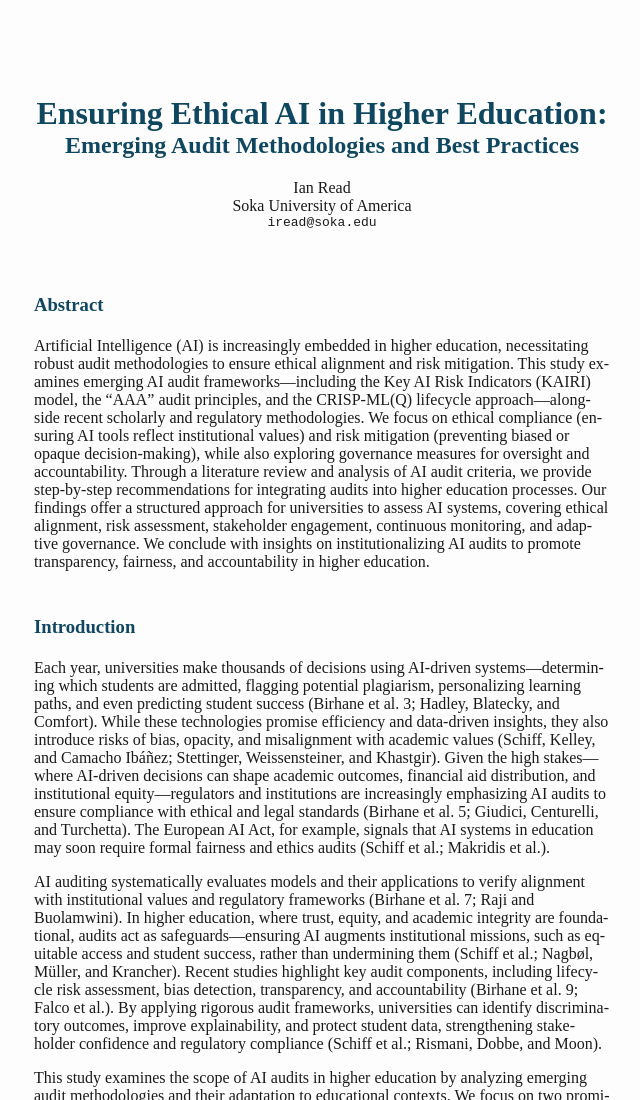
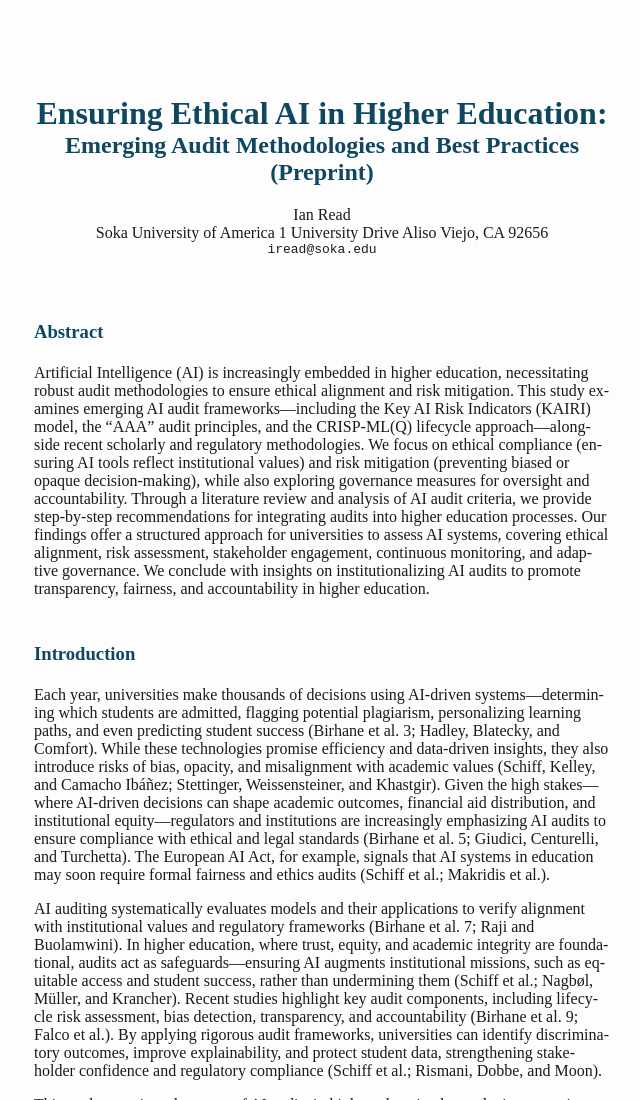
Before and after one commit to writeian/AI_Audits_Higher_Ed, a plain HTML site: page index.html in a window 1280 px wide. Shown: the top 1100 px of the page, without its empty margins (318-958 px from the left). Drawn offline with Linux system fonts and the light colour scheme.

Commit message:
Update index.html
updated title

```diff
--- a/index.html
+++ b/index.html
@@ -74,9 +74,11 @@ word-wrap:break-word'>
 
     <header id="title-block-header">
         <h1 class="title" style="margin-bottom: 0.5;">Ensuring Ethical AI in Higher Education:</h1>
-        <h2 class="subtitle" style="margin-top: 0.5;">Emerging Audit Methodologies and Best Practices</h2>
+        <h2 class="subtitle" style="margin-top: 0.5;">Emerging Audit Methodologies and Best Practices (Preprint)</h2>
         <p class="author">Ian Read<br/>
-        Soka University of America<br/>
+        Soka University of America
+	1 University Drive
+	Aliso Viejo, CA 92656<br/>
         <code>iread@soka.edu</code></p>
     </header>
 
```
